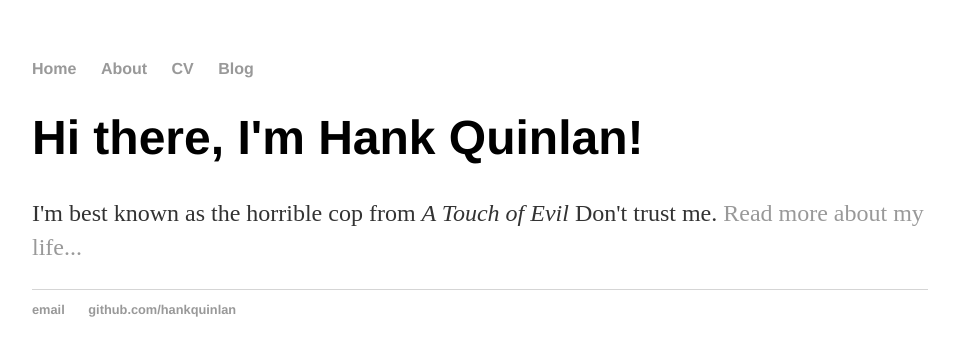
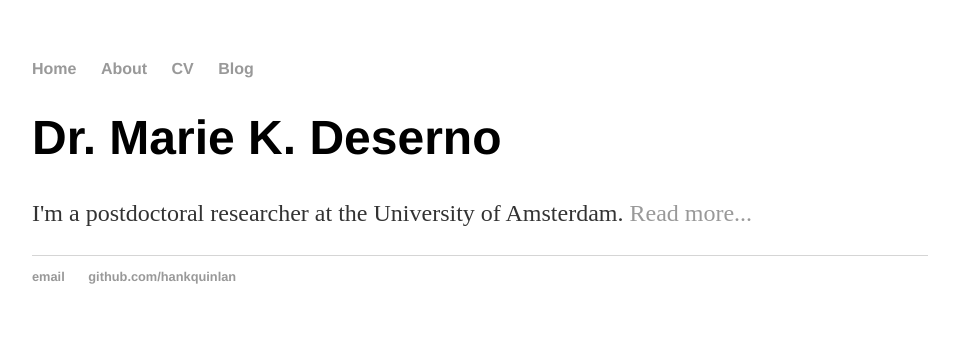
Before and after one commit to MarieDeserno/mariekdeserno.github.io, a Jekyll site: the page built from index.html, in a window 1280 px wide. Shown: the top 356 px of the page, without its empty margins (160-1119 px from the left). Built offline with Jekyll 4.4.1, drawn with Linux system fonts in a browser that asks for light colours.

Commit message:
Update index.html

```diff
--- a/index.html
+++ b/index.html
@@ -1,8 +1,8 @@
 ---
 layout: default
-title: Marie K. Deserno, PhD
+title: Marie K. Deserno
 ---
 <div class="blurb">
-	<h1>Hi there, I'm Hank Quinlan!</h1>
-	<p>I'm best known as the horrible cop from <em>A Touch of Evil</em> Don't trust me. <a href="/about">Read more about my life...</a></p>
+	<h1>Dr. Marie K. Deserno</h1>
+	<p>I'm a postdoctoral researcher at the University of Amsterdam. <a href="/about">Read more...</a></p>
 </div><!-- /.blurb -->
```
